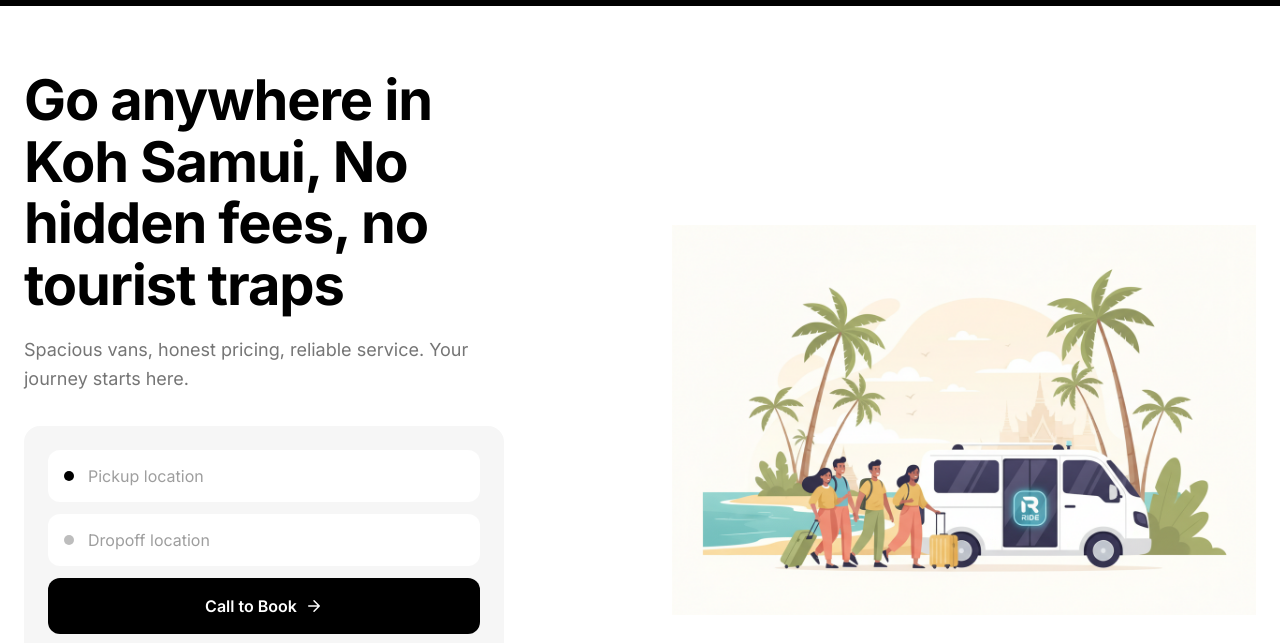
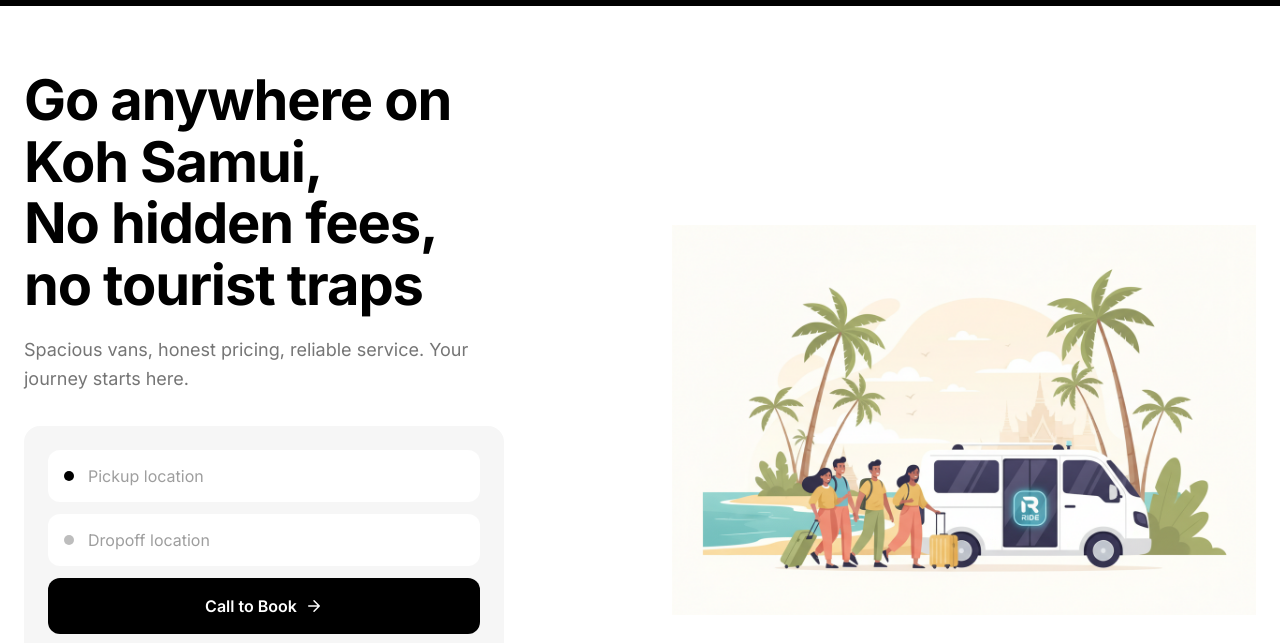
Before and after one commit to mrchaitaxisamui/koh-samui-taxi-service, a plain HTML site: page index.html in a window 1280 px wide. Shown: the part 58-701 px from the top of the page. Drawn offline with Linux system fonts and the light colour scheme; a web font is replaced by a local one.

Commit message:
Update index.html
add br

```diff
--- a/index.html
+++ b/index.html
@@ -41,7 +41,7 @@
     <section class="hero" id="ride">
         <div class="hero-container">
             <div class="hero-content">
-                <h1 class="hero-title">Go anywhere in Koh Samui, No hidden fees, no tourist traps</h1>
+                <h1 class="hero-title">Go anywhere on Koh Samui, <br>No hidden fees, no tourist traps</h1>
                 <p class="hero-subtitle">Spacious vans, honest pricing, reliable service. Your journey starts here.</p>
 
                 <div class="booking-form">
```
